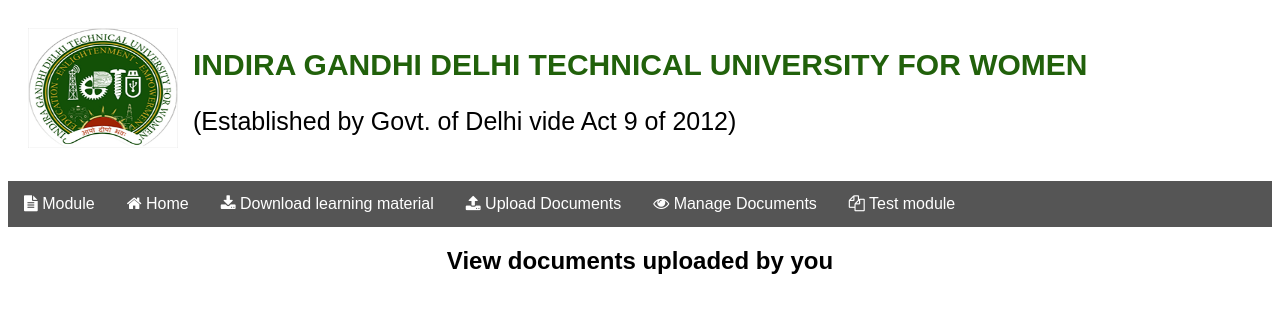
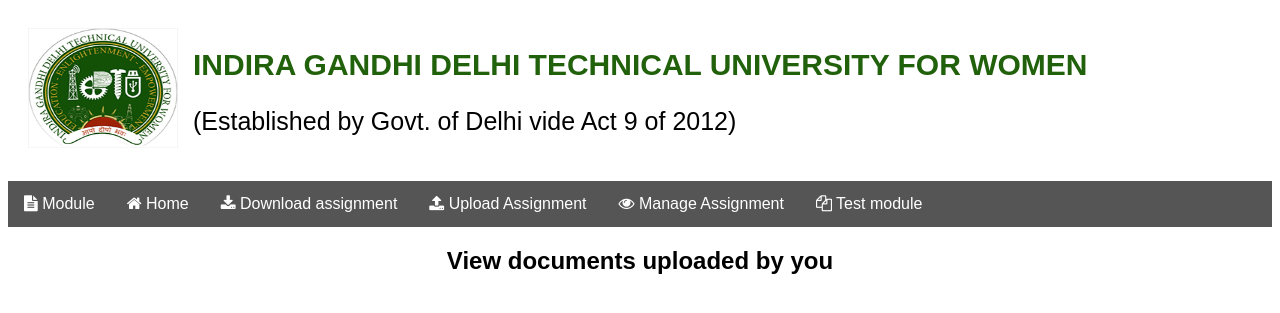
Before and after one commit to pranatimittal/ERP2, a PHP site: page /student_pages/view_ass.php in a window 1280 px wide. Shown: the top 313 px of the page. Run offline with PHP 8.4, Linux system fonts and the light colour scheme; a user stored in the database is signed in; data comes from the database, SQL or seed files in the repository; data that the repository does not hold is empty.

Commit message:
Navbar Update

```diff
--- a/student_pages/view_ass.php
+++ b/student_pages/view_ass.php
@@ -157,9 +157,9 @@ th {
    <div class="navbar" id="myTopnav">
     <a class="active" href="module_page.php"><i class="fa fa-file-text" aria-hidden="true"></i> Module</a>
     <a href="learning_homepage.php"><i class="fa fa-user  fa-home"></i> Home</a>
-    <a href="download_resources.php"><i class="fa fa-download" aria-hidden="true"></i> Download learning material</a>
-    <a href="stu_upload_ass.php"><i class="fa fa-upload" aria-hidden="true"></i> Upload Documents </a>
-        <a href="view_ass.php"><i class="fa fa-eye" aria-hidden="true"></i> Manage Documents </a>
+    <a href="download_resources.php"><i class="fa fa-download" aria-hidden="true"></i> Download assignment</a>
+    <a href="stu_upload_ass.php"><i class="fa fa-upload" aria-hidden="true"></i> Upload Assignment </a>
+        <a href="view_ass.php"><i class="fa fa-eye" aria-hidden="true"></i> Manage Assignment </a>
     <a href="stu_home.php"><i class="fa fa-files-o" aria-hidden="true"></i> Test module</a>
   <a href="javascript:void(0);" class="icon" onclick="myFunction()">
         <i class="fa fa-bars"></i>
```
